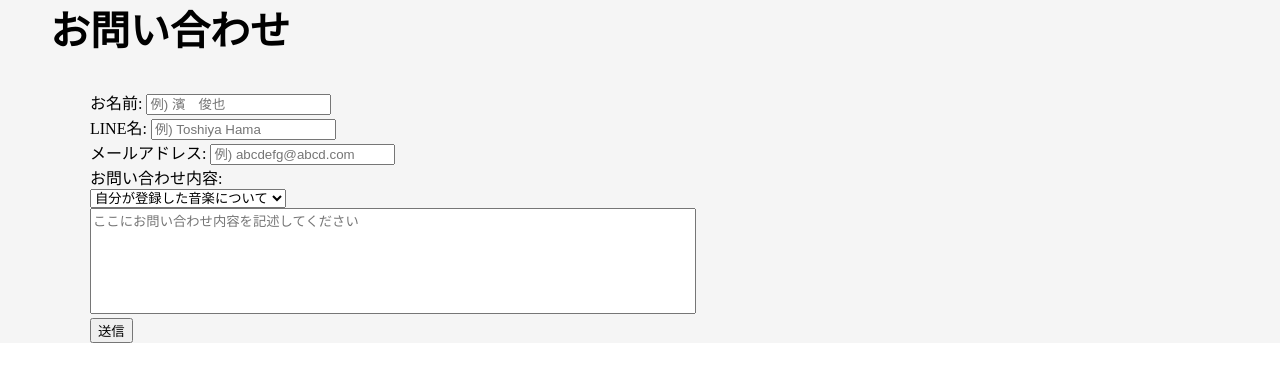
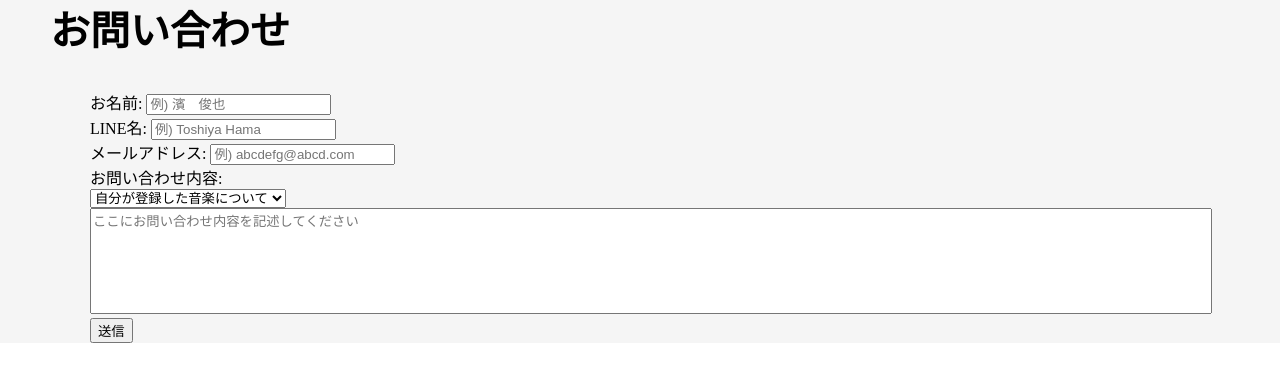
Before and after one commit to Hayato-7812/Line_chatbot, a Flask app: template templates/contact.html in a window 1280 px wide. Shown: the part 142-524 px from the top of the page. Run offline with Flask 2, Linux system fonts and the light colour scheme; the template is opened without the code that fills it, so the values that code supplies are empty.

Commit message:
textareaのサイズ変更

```diff
--- a/static/style.css
+++ b/static/style.css
@@ -69,7 +69,7 @@ body {
 
 textarea {
     resize: none;
-    width: 600px;
+    width: 90%;
     height: 100px;
 }
 
```
